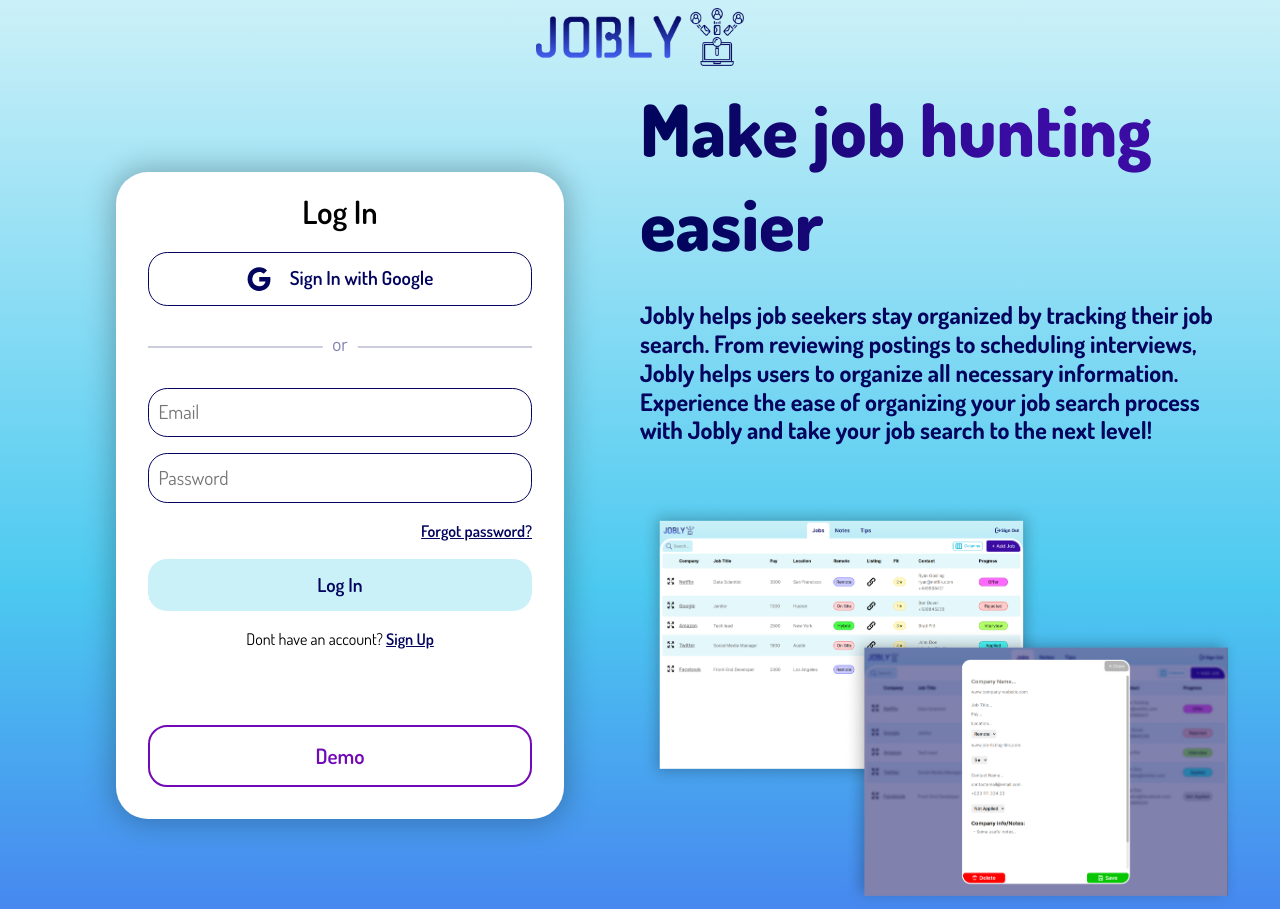
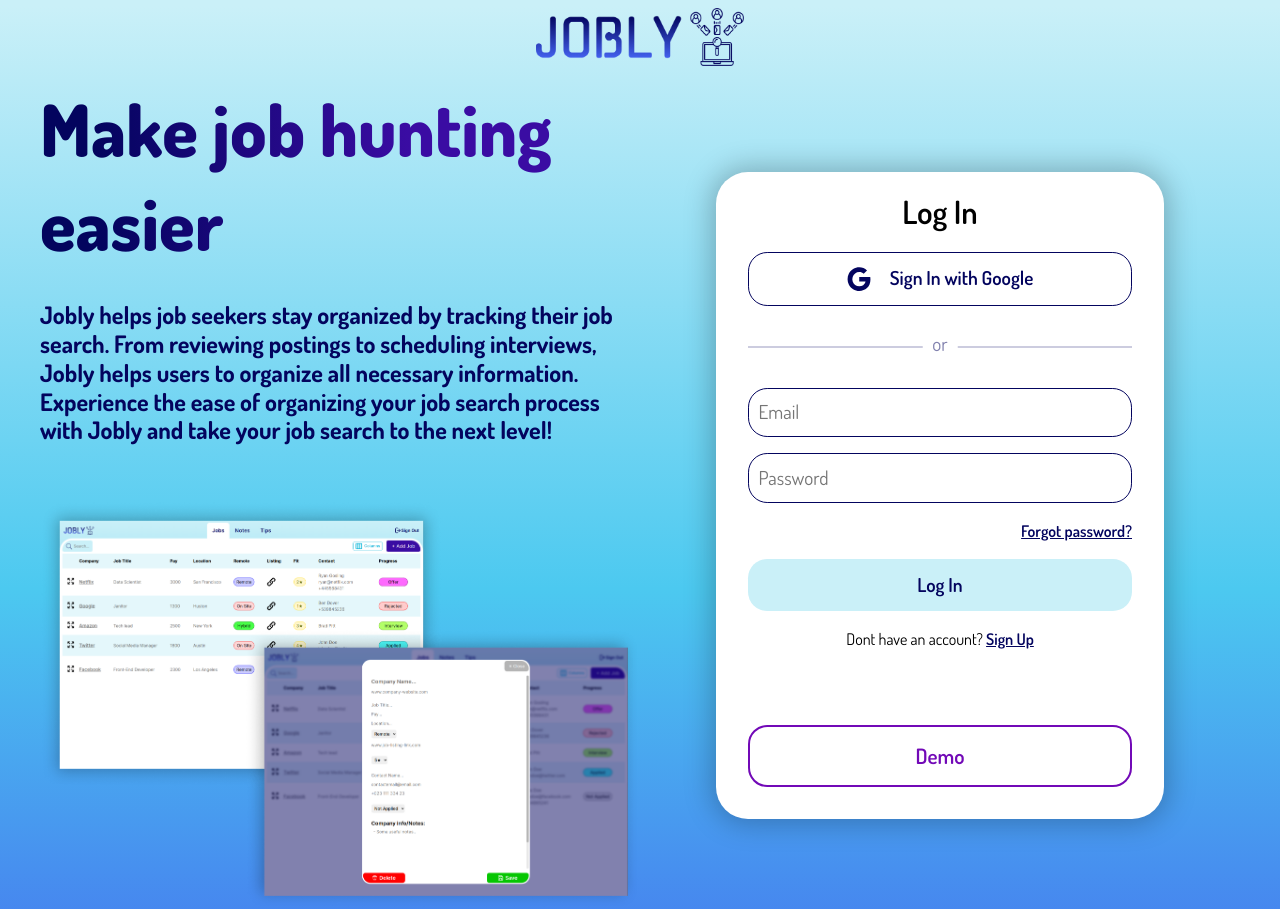
Before and after one commit to patrick-potocny/jobly, a Next.js app: page / in a window 1280 px wide. Built offline with nearby package versions, Linux system fonts and the light colour scheme; no server answers.

Commit message:
Landing page redesign

```diff
--- a/pages/index.tsx
+++ b/pages/index.tsx
@@ -25,6 +25,9 @@ export default function LandingPage() {
       <div className={styles.container}>
         <Image className={styles.logo} src={logo} alt="Jobly Logo" priority />
         <main className={styles.main}>
+          <div className={styles.aboutAppDiv}>
+            <AboutApp />
+          </div>
           <motion.div
             className={styles.signInDiv}
             initial={{ y: 20, opacity: 0 }}
@@ -38,9 +41,6 @@ export default function LandingPage() {
           >
             <SignInCards />
           </motion.div>
-          <div className={styles.aboutAppDiv}>
-            <AboutApp />
-          </div>
         </main>
       </div>
     </div>
--- a/styles/pages/LandingPage.module.scss
+++ b/styles/pages/LandingPage.module.scss
@@ -33,7 +33,7 @@
 
 @media (max-width: 69em) {
   .main {
-    flex-direction: column-reverse;
+    flex-direction: column;
   }
 
   .signInDiv {
```
